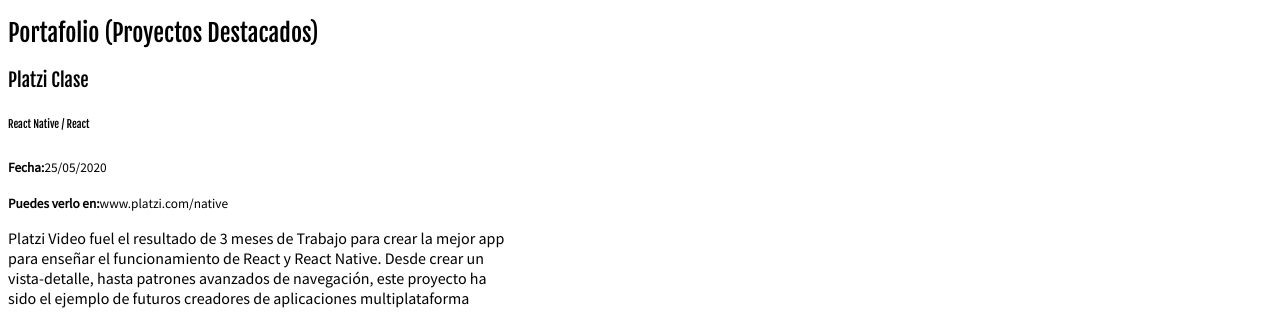
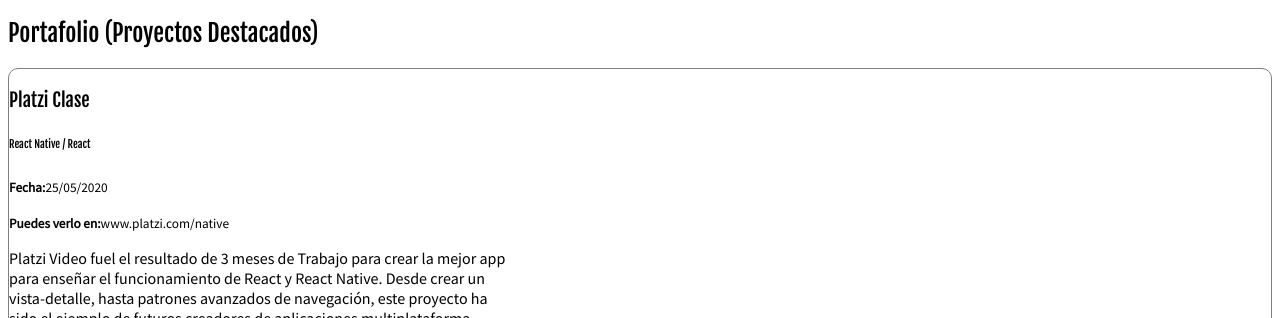
Before and after one commit to VictorAntonioRuizChambi/desarrollo-web-portafolio, a plain HTML site: page index.html in a window 1280 px wide. Shown: the part 517-835 px from the top of the page. Drawn offline with Linux system fonts and the light colour scheme.

Commit message:
Clase22 - Bordes

```diff
--- a/css/estilos.css
+++ b/css/estilos.css
@@ -55,6 +55,23 @@ h1 strong {
     background-position-x: right;
 }
 
+.project {
+    /* border-top: 10px solid red;
+    border-right: 10px solid green;
+    border-left: 10px solid orange;
+    border-bottom: 10px solid pink; */
+    /* border-top-color: red;
+    border-top-width: 15px;
+    border-top-style: solid; */
+    border: 1px solid gray;
+    border-radius: 10px;
+    /*
+    border-top-left-radius: 50px;
+    border-top-right-radius: 10px;
+    border-bottom-left-radius: 10px;
+    border-bottom-right-radius: 10px; */
+}
+
 .project-details{
     width: 500px;
 }
```
